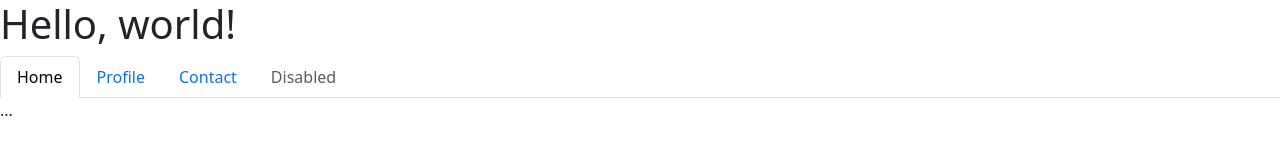
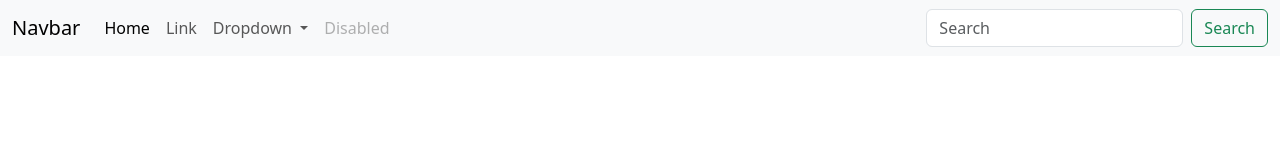
Before and after one commit to santanderelias/xapp, a plain HTML site: page index.html in a window 1280 px wide. Drawn offline with nearby package versions, Linux system fonts and the light colour scheme.

Commit message:
small tweaks

```diff
--- a/index.html
+++ b/index.html
@@ -8,22 +8,43 @@
     <link href="https://cdn.jsdelivr.net/npm/bootstrap@5.3.1/dist/css/bootstrap.min.css" rel="stylesheet" integrity="sha384-4bw+/aepP/YC94hEpVNVgiZdgIC5+VKNBQNGCHeKRQN+PtmoHDEXuppvnDJzQIu9" crossorigin="anonymous">
   </head>
   <body>
-    <h1>Hello, world!</h1>
 
-    <nav>
-        <div class="nav nav-tabs" id="nav-tab" role="tablist">
-          <button class="nav-link active" id="nav-home-tab" data-bs-toggle="tab" data-bs-target="#nav-home" type="button" role="tab" aria-controls="nav-home" aria-selected="true">Home</button>
-          <button class="nav-link" id="nav-profile-tab" data-bs-toggle="tab" data-bs-target="#nav-profile" type="button" role="tab" aria-controls="nav-profile" aria-selected="false">Profile</button>
-          <button class="nav-link" id="nav-contact-tab" data-bs-toggle="tab" data-bs-target="#nav-contact" type="button" role="tab" aria-controls="nav-contact" aria-selected="false">Contact</button>
-          <button class="nav-link" id="nav-disabled-tab" data-bs-toggle="tab" data-bs-target="#nav-disabled" type="button" role="tab" aria-controls="nav-disabled" aria-selected="false" disabled>Disabled</button>
+    <nav class="navbar navbar-expand-lg bg-body-tertiary">
+        <div class="container-fluid">
+          <a class="navbar-brand" href="#">Navbar</a>
+          <button class="navbar-toggler" type="button" data-bs-toggle="collapse" data-bs-target="#navbarSupportedContent" aria-controls="navbarSupportedContent" aria-expanded="false" aria-label="Toggle navigation">
+            <span class="navbar-toggler-icon"></span>
+          </button>
+          <div class="collapse navbar-collapse" id="navbarSupportedContent">
+            <ul class="navbar-nav me-auto mb-2 mb-lg-0">
+              <li class="nav-item">
+                <a class="nav-link active" aria-current="page" href="#">Home</a>
+              </li>
+              <li class="nav-item">
+                <a class="nav-link" href="#">Link</a>
+              </li>
+              <li class="nav-item dropdown">
+                <a class="nav-link dropdown-toggle" href="#" role="button" data-bs-toggle="dropdown" aria-expanded="false">
+                  Dropdown
+                </a>
+                <ul class="dropdown-menu">
+                  <li><a class="dropdown-item" href="#">Action</a></li>
+                  <li><a class="dropdown-item" href="#">Another action</a></li>
+                  <li><hr class="dropdown-divider"></li>
+                  <li><a class="dropdown-item" href="#">Something else here</a></li>
+                </ul>
+              </li>
+              <li class="nav-item">
+                <a class="nav-link disabled" aria-disabled="true">Disabled</a>
+              </li>
+            </ul>
+            <form class="d-flex" role="search">
+              <input class="form-control me-2" type="search" placeholder="Search" aria-label="Search">
+              <button class="btn btn-outline-success" type="submit">Search</button>
+            </form>
+          </div>
         </div>
       </nav>
-      <div class="tab-content" id="nav-tabContent">
-        <div class="tab-pane fade show active" id="nav-home" role="tabpanel" aria-labelledby="nav-home-tab" tabindex="0">...</div>
-        <div class="tab-pane fade" id="nav-profile" role="tabpanel" aria-labelledby="nav-profile-tab" tabindex="0">...</div>
-        <div class="tab-pane fade" id="nav-contact" role="tabpanel" aria-labelledby="nav-contact-tab" tabindex="0">...</div>
-        <div class="tab-pane fade" id="nav-disabled" role="tabpanel" aria-labelledby="nav-disabled-tab" tabindex="0">...</div>
-      </div>
 
     <script src="js/index.js"></script>
     <script src="https://cdn.jsdelivr.net/npm/bootstrap@5.3.1/dist/js/bootstrap.bundle.min.js" integrity="sha384-HwwvtgBNo3bZJJLYd8oVXjrBZt8cqVSpeBNS5n7C8IVInixGAoxmnlMuBnhbgrkm" crossorigin="anonymous"></script>
--- a/js/index.js
+++ b/js/index.js
@@ -1 +1 @@
-console.log('it works')
+console.log('it works?')
```
